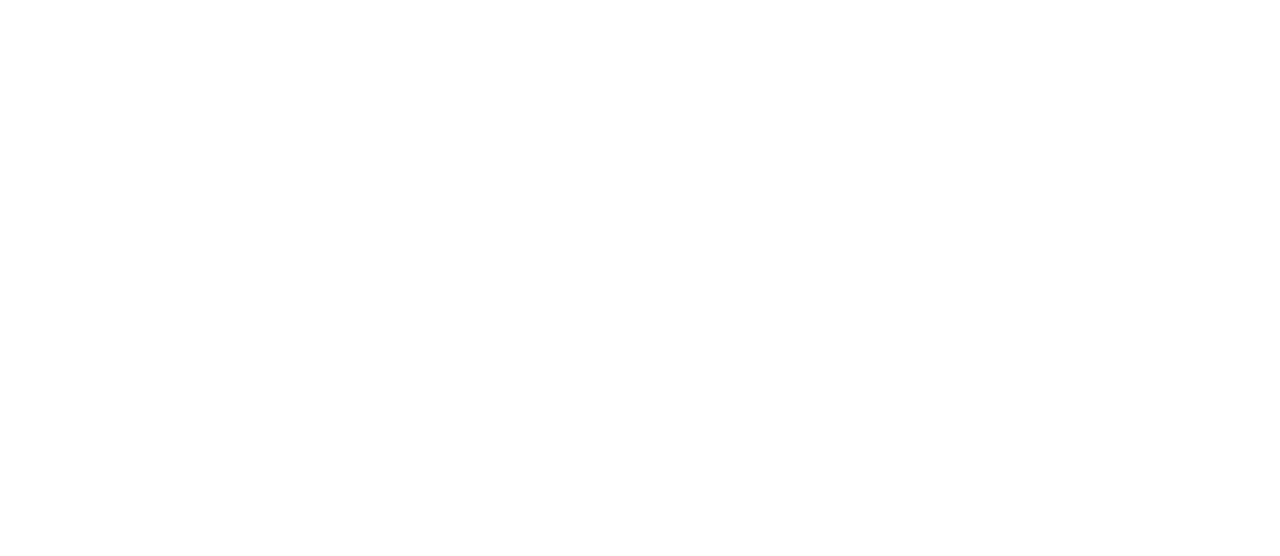
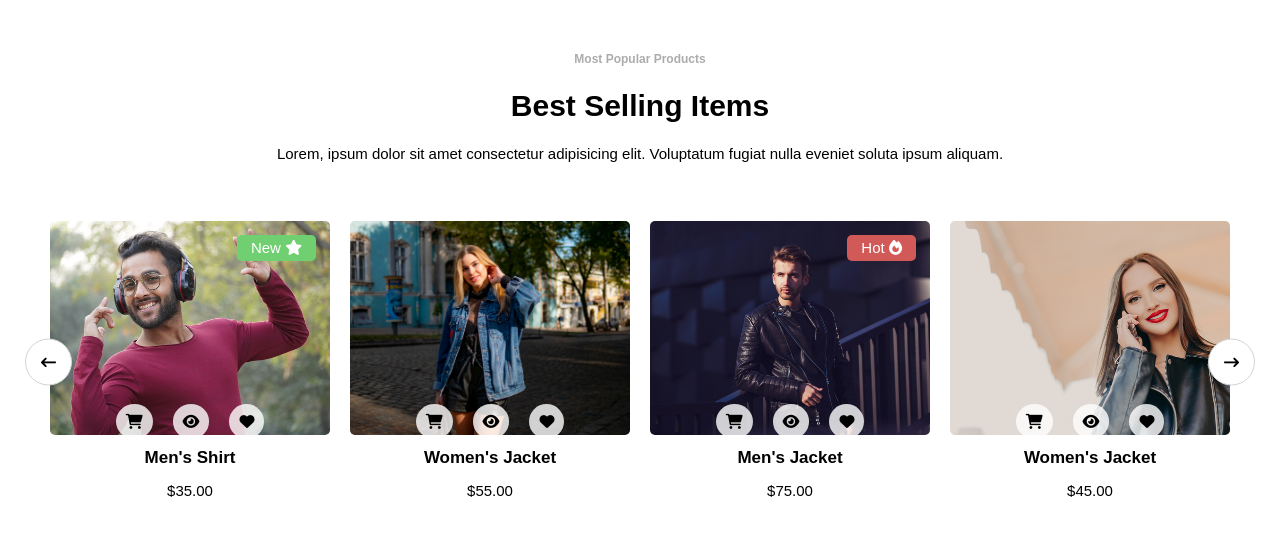
Before and after one commit to IfeanyiNwachukwu/Product_Carousel, a plain HTML site: page index.html in a window 1280 px wide. Drawn offline with Linux system fonts and the light colour scheme.

Commit message:
project completed

```diff
--- a/css/style.css
+++ b/css/style.css
@@ -0,0 +1,98 @@
+.products{
+    display: flex;
+    flex-direction: column;
+    align-items: center;
+    gap: 1.5rem;
+
+    padding: 5rem;
+}
+
+.products__para{
+    margin-bottom: 4rem;
+}
+
+.products__container{
+
+    display: flex;
+    gap: 2rem;
+
+    position: relative;
+}
+
+.previous,
+.next{
+    position: absolute;
+    top: 50%;
+    transform: translateY(-50%);
+    padding: 1.5rem;
+    background-color: white;
+    border-radius: 50%;
+    border: 1px solid lightgray;
+    cursor: pointer;
+    z-index: 1;
+}
+
+.previous{
+    left: -2.5rem;
+}
+.next{
+    right: -2.5rem;
+}
+
+.products__container--product{
+    display: flex;
+    flex-direction: column;
+    align-items: center;
+    gap: 1rem;
+
+    position: relative;
+}
+
+.products__container--product__img{
+    height: 100%;
+    width: 100%;
+
+    overflow: hidden;
+}
+
+.products__container--product__img img{
+    border-radius: 0.5rem;
+    transition: all 0.3s ease-in-out;
+}
+
+.products__container--product__img:hover img{
+    transform: scale(1.1);
+}
+
+.products__container--product__purchase-features,
+.products__container--product__tag{
+    position: absolute;
+}
+
+.products__container--product__purchase-features{
+    top: 65%;
+
+    display: flex;
+    gap: 2rem;
+}
+
+.products__container--product__purchase-features i{
+    background-color: rgba(255 255 255 / 0.8);
+    padding: 1rem;
+    border-radius: 50%;
+}
+
+.products__container--product__tag{
+    top: 5%;
+    right: 5%;
+    padding: 0.2rem 1.4rem;
+    color: white;
+    border-radius: 0.5rem;
+}
+
+.products__container--product__tag.new{
+    background-color: rgb(112,207,112);
+}
+.products__container--product__tag.hot{
+    background-color: rgb(209,90,88);
+}
--- a/index.html
+++ b/index.html
@@ -4,11 +4,109 @@
     <meta charset="UTF-8">
     <meta http-equiv="X-UA-Compatible" content="IE=edge">
     <meta name="viewport" content="width=device-width, initial-scale=1.0">
+    <link
+    rel="stylesheet"
+    href="https://cdnjs.cloudflare.com/ajax/libs/font-awesome/6.1.1/css/all.min.css"
+    integrity="sha512-KfkfwYDsLkIlwQp6LFnl8zNdLGxu9YAA1QvwINks4PhcElQSvqcyVLLD9aMhXd13uQjoXtEKNosOWaZqXgel0g=="
+    crossorigin="anonymous"
+    referrerpolicy="no-referrer"
+    />
     <link rel="stylesheet" href="/css/styleGeneric.css">
     <link rel="stylesheet" href="/css/style.css">
     <title>Product Carousel</title>
 </head>
 <body>
+    <section class="products">
+        <h6 class="products__mini-title">Most Popular Products</h6>
+        <h2 class="products__title">Best Selling Items</h2>
+        <p class="products__para">
+            Lorem, ipsum dolor sit amet consectetur adipisicing elit. Voluptatum fugiat nulla eveniet soluta ipsum aliquam.
+        </p>
 
+        <div class="products__container">
+            <i class="fa-solid fa-arrow-left-long previous"></i>
+            <i class="fa-solid fa-arrow-right-long next"></i>
+
+            <div class="products__container--product">
+                <figure class="products__container--product__img">
+                    <img src="/images/6.1.jpg" alt="Men's Shirt" loading="lazyy">
+                </figure>
+
+                <h4 class="products__container--product__name">
+                    Men's Shirt
+                </h4>
+                <p class="products__container--product__price">$35.00</p>
+
+                <div class="products__container--product__purchase-features">
+                    <i class="fa-solid fa-cart-shopping"></i>
+                    <i class="fa-solid fa-eye"></i>
+                    <i class="fa-solid fa-heart"></i>
+                </div>
+                <p class="products__container--product__tag new">
+                    New <i class="fa-solid fa-star"></i>
+                </p>
+            </div>
+
+            <div class="products__container--product">
+                <figure class="products__container--product__img">
+                    <img loading="lazy" src="/images/6.2.jpg" alt="Women's Jacket" />
+                </figure>
+
+                <h4 class="products__container--product__name">
+                    Women's Jacket
+                </h4>
+
+                <p class="products__container--product__price">$55.00</p>
+
+                <div class="products__container--product__purchase-features">
+                    <i class="fa-solid fa-cart-shopping"></i>
+                    <i class="fa-solid fa-eye"></i>
+                    <i class="fa-solid fa-heart"></i>
+                </div>
+            </div>
+
+            <div class="products__container--product">
+                <figure class="products__container--product__img">
+                    <img loading="lazy" src="images/6.3.jpg" alt="Men's Jacket" />
+                </figure>
+
+                <h4 class="products__container--product__name">
+                    Men's Jacket
+                </h4>
+
+                <p class="products__container--product__price">$75.00</p>
+
+                <div class="products__container--product__purchase-features">
+                    <i class="fa-solid fa-cart-shopping"></i>
+                    <i class="fa-solid fa-eye"></i>
+                    <i class="fa-solid fa-heart"></i>
+                </div>
+
+                <p class="products__container--product__tag hot">
+                  Hot <i class="fa-solid fa-fire"></i>
+                </p>
+            </div>
+
+            <div class="products__container--product">
+                <figure class="products__container--product__img">
+                    <img loading="lazy" src="images/6.4.jpg" alt="Women's Jacket" />
+                </figure>
+
+                <h4 class="products__container--product__name">
+                    Women's Jacket
+                </h4>
+
+                <p class="products__container--product__price">$45.00</p>
+
+                <div class="products__container--product__purchase-features">
+                    <i class="fa-solid fa-cart-shopping"></i>
+                    <i class="fa-solid fa-eye"></i>
+                    <i class="fa-solid fa-heart"></i>
+                </div>
+            </div>
+        </div>
+
+
+    </section>
 </body>
 </html>
```
Also changed, not shown: images/6.1.jpg (added), images/6.2.jpg (added), images/6.3.jpg (added), images/6.4.jpg (added).
